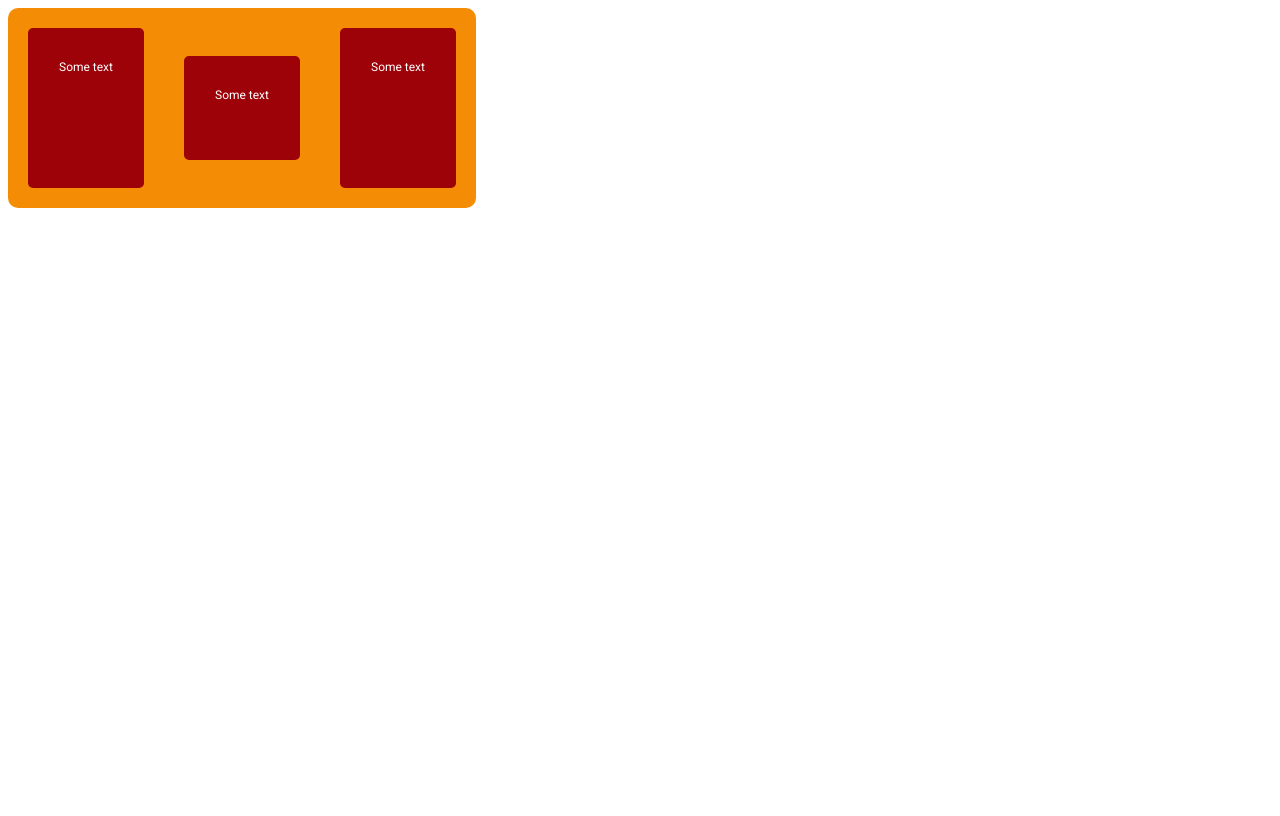
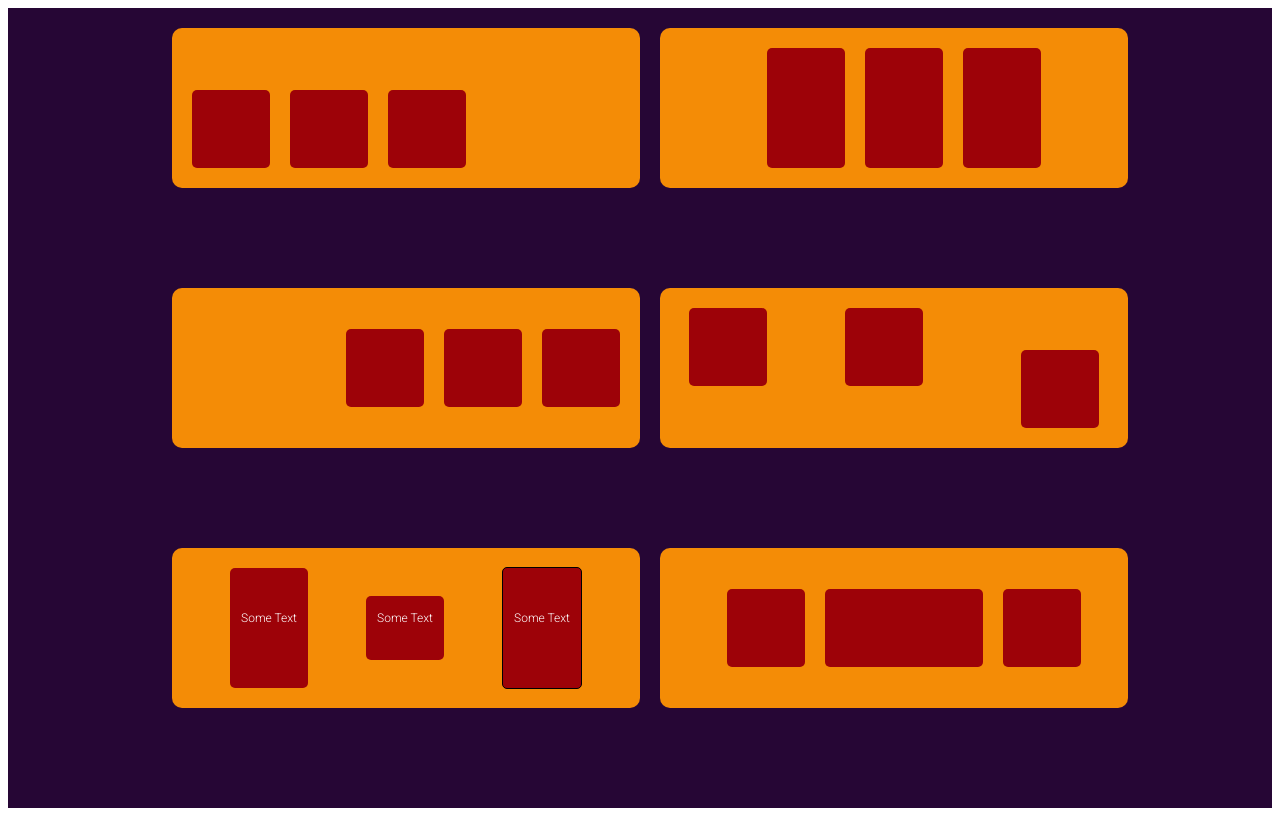
Before and after one commit to VictorKristiansson/lesson-5-flexbox, a plain HTML site: page index.html in a window 1280 px wide. Drawn offline with Linux system fonts and the light colour scheme; a web font is replaced by a local one.

Commit message:
new-lesson-5-flexbox

```diff
--- a/index.html
+++ b/index.html
@@ -3,38 +3,53 @@
 <head>
     <meta charset="UTF-8">
     <meta name="viewport" content="width=device-width, initial-scale=1.0">
-    <title>Lesson 5 Flexbox</title>
-    <link rel="stylesheet" href="./style/style.css">
-    <link rel="preconnect" href="https://fonts.googleapis.com">
-    <link rel="preconnect" href="https://fonts.gstatic.com" crossorigin>
-    <link href="https://fonts.googleapis.com/css2?family=Montserrat:ital,wght@0,100..900;1,100..900&family=Ramaraja&family=Roboto:ital,wght@0,100..900;1,100..900&display=swap" rel="stylesheet">
+    <title>Document</title>
+    <link rel="stylesheet" href="/style/style.css">
+    <link href="https://fonts.googleapis.com/css2?family=Roboto:wght@300;400;700&display=swap" rel="stylesheet">
 </head>
 
 
 <body>
-    <div class="container">
-
-        <!--Första kortet-->
-        <div class="card">
-            <div class="card--content">
-                <p class="card--text">Some text</p>
-            </div>
+    <section class="container">
+        <div class="box-one">
+            <div id="box-one-1"></div>
+            <div id="box-one-2"></div>
+            <div id="box-one-3"></div>
         </div>
 
-        <!--Andra kortet-->
-        <div class="card--middle">
-            <div class="card--content">
-                <p class="card--text">Some text</p>
-            </div>
+        <div class="box-two">
+            <div id="box-two-1"></div>
+            <div id="box-two-2"></div>
+            <div id="box-two-3"></div>
         </div>
 
-        <!--Tredje kortet-->
-        <div class="card">
-            <div class="card--content">
-                <p class="card--text">Some text</p>
-            </div>
+        <div class="box-three">
+            <div id="box-three-1"></div>
+            <div id="box-three-2"></div>
+            <div id="box-three-3"></div>
         </div>
 
-    </div>
+        <div class="box-four">
+            <div id="box-four-1"></div>
+            <div id="box-four-2"></div>
+            <div id="box-four-3"></div>
+        </div>
+
+        <div class="box-five">
+            <div id="box-five-1"><p>Some Text</p></div>
+            <div id="box-five-2"><p>Some Text</p></div>
+            <div id="box-five-3"><p>Some Text</p></div>
+        </div>
+
+        <div class="box-six">
+            <div id="box-six-1"></div>
+            <div id="box-six-2"></div>
+            <div id="box-six-3"></div>
+        </div>
+    </section>
+
+
+
 </body>
+
 </html>
--- a/style/style.css
+++ b/style/style.css
@@ -1,42 +1,186 @@
-.card {
-    color: white;
+.container {
+    min-height: 100vh;
+    display: flex;
+    flex-wrap: wrap;
+    justify-content: center;
+    background-color: #260635;
+}
+
+
+.box-one {
+    width: 468px;
+    height: 160px;
+    margin-top: 20px;
+    margin-left: 20px;
+    display: inline-flex;
+    justify-content: flex-start;
+    align-items: flex-end;
+    background-color: #F48C06;
+    border-radius: 10px;
+}
+
+#box-one-1,
+#box-one-2,
+#box-one-3 {
+    width: 78px;
+    height: 78px;
     background-color: #9D0208;
-    padding: 20px;
-    margin: 20px;
+    border-radius: 5px;
+    margin-left: 20px;
+    margin-bottom: 20px;
+}
+
+.box-two {
+    width: 468px;
+    height: 160px;
+    margin-left: 20px;
+    margin-top: 20px;
+    display: inline-flex;
+    justify-content: center;
+    align-items: flex-end;
+    background-color: #F48C06;
+    border-radius: 10px;
+}
+
+#box-two-1,
+#box-two-2,
+#box-two-3 {
     width: 78px;
     height: 120px;
+    background-color: #9D0208;
+    border-radius: 5px;
+    margin-left: 20px;
+    margin-bottom: 20px;
+}
+
+.box-three {
+    width: 468px;
+    height: 160px;
+    margin-left: 20px;
+    display: inline-flex;
+    justify-content: flex-end;
+    align-items: center;
+    background-color: #F48C06;
+    border-radius: 10px;
+}
+
+#box-three-1,
+#box-three-2,
+#box-three-3 {
+    width: 78px;
+    height: 78px;
+    background-color: #9D0208;
+    border-radius: 5px;
+    margin-right: 20px;
+}
+
+.box-four {
+    width: 468px;
+    height: 160px;
+    margin-left: 20px;
     display: flex;
-    gap: 10px;
+    justify-content: space-around;
+    align-items: flex-start;
+    background-color: #F48C06;
+    border-radius: 10px;
+}
+
+#box-four-1,
+#box-four-2 {
+    width: 78px;
+    height: 78px;
+    background-color: #9D0208;
+    border-radius: 5px;
+    margin-right: 20px;
+    margin-top: 20px;
+}
+
+#box-four-3 {
+    width: 78px;
+    height: 78px;
+    background-color: #9D0208;
+    border-radius: 5px;
+    margin-left: 20px;
+    align-self: flex-end;
+    margin-bottom: 20px;
+}
+
+.box-five {
+    width: 468px;
+    height: 160px;
+    margin-left: 20px;
+    display: inline-flex;
+    justify-content: space-evenly;
+    align-items: center;
+    background-color: #F48C06;
+    border-radius: 10px;
+}
+
+#box-five-1 {
+    width: 78px;
+    height: 120px;
+    background-color: #9D0208;
+    border-radius: 5px;
+    display: flex;
+    align-items: center;
     justify-content: center;
-    flex-wrap: wrap;
     border-radius: 5px;
 }
 
-.container {
+#box-five-2 {
+    width: 78px;
+    height: 64px;
+    background-color: #9D0208;
+    border-radius: 5px;
+    display: flex;
+    align-items: center;
+    justify-content: center;
+}
+
+#box-five-3 {
+    width: 78px;
+    height: 120px;
+    background-color: #9D0208;
+    border-radius: 5px;
+    display: flex;
+    align-items:center;
+    justify-content: center;
+    border: 1px solid black;
+}
+
+.box-five p {
+    color: white;
+    font-size: 12px;
+    text-align: center;
+    font-family: 'Roboto', sans-serif;
+    font-weight: 100;
+    padding-bottom: 20px;
+}
+
+.box-six {
+    width: 468px;
+    height: 160px;
+    margin-left: 20px;
+    display: inline-flex;
+    justify-content: center;
+    align-items: center;
     background-color: #F48C06;
-    max-width: 468px;
-    display: flex;
     border-radius: 10px;
 }
 
-.card--text {
-    justify-content: center;
-    font-family: 'Roboto', sans-serif;
-    font-size: 12px;
-    font-weight: normal;
+#box-six-1,
+#box-six-3 {
+    width: 78px;
+    height: 78px;
+    background-color: #9D0208;
+    border-radius: 5px;
+    margin-left: 20px;
 }
 
-.card--middle {
-    color: white;
+#box-six-2 {
+    width: 158px;
+    height: 78px;
     background-color: #9D0208;
-    padding: 20px;
-    margin: 20px;
-    width: 78px;
-    height: 64px;
-    display: flex;
-    gap: 10px;
-    justify-content: center;
-    flex-wrap: wrap;
     border-radius: 5px;
-    align-self: center;
+    margin-left: 20px;
 }
```
